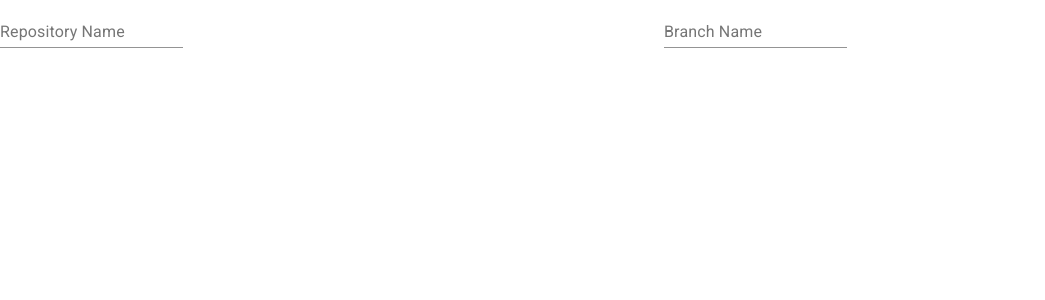
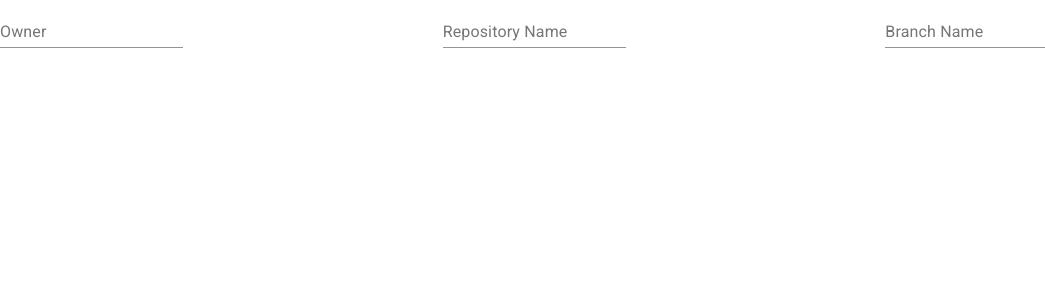
Before and after one commit to adimit/react-wasm-github-api-demo, a React (Create React App) app: page / in a window 1280 px wide. Shown: the top 300 px of the page, without its empty margins (0-1045 px from the left). Built offline with nearby package versions, Linux system fonts and the light colour scheme.

Commit message:
Factor out owner text field

```diff
--- a/src/App.tsx
+++ b/src/App.tsx
@@ -46,19 +46,28 @@ const InputField = ({
 );
 
 function App() {
-  const [{ repoName, branch }, setRepositoryInfo] = React.useState<{
-    repoName: string;
+  const [{ repo, owner, branch }, setRepositoryInfo] = React.useState<{
+    owner: string;
     branch: string;
-  }>({ repoName: "", branch: "" });
+    repo: string;
+  }>({ owner: "", branch: "", repo: "" });
   const [{ loading, branchInfo, error }, setFetchResult] = React.useState<{
     loading: boolean;
     branchInfo?: Branch;
     error?: GithubError;
   }>({ loading: false });
   useEffect(() => {
-    if (repoName !== "" && branch !== "") {
+    if (repo !== "" && branch !== "" && owner !== "") {
+      /*
+      run_graphql(
+        "adimit",
+        "config",
+        "master",
+        "5a22c596596af0e64471257ce1433402b4af0165"
+      ).then((result: any) => console.log("graphql ", result));
+      */
       setFetchResult({ loading: true });
-      run(repoName, branch)
+      run(`${owner}/${repo}`, branch)
         .then((result: GithubError | Branch) => {
           console.log(result);
           if ("message" in result) {
@@ -69,22 +78,29 @@ function App() {
         })
         .catch((error: any) => console.error(error));
     }
-  }, [repoName, branch]);
+  }, [repo, owner, branch]);
 
   return (
     <Grid container={true} spacing={6}>
-      <Grid item={true} xs={6}>
+      <Grid item={true} xs={4}>
         <InputField
-          id="repoName"
-          label="Repository Name"
-          setValue={(val) => setRepositoryInfo({ branch, repoName: val })}
+          id="owner"
+          label="Owner"
+          setValue={(val) => setRepositoryInfo({ branch, owner: val, repo })}
         />
       </Grid>
-      <Grid item={true} xs={6}>
+      <Grid item={true} xs={4}>
+        <InputField
+          id="repo"
+          label="Repository Name"
+          setValue={(val) => setRepositoryInfo({ repo: val, owner, branch })}
+        />
+      </Grid>
+      <Grid item={true} xs={4}>
         <InputField
           id="branch"
           label="Branch Name"
-          setValue={(val) => setRepositoryInfo({ repoName, branch: val })}
+          setValue={(val) => setRepositoryInfo({ repo, owner, branch: val })}
         />
       </Grid>
 
```
